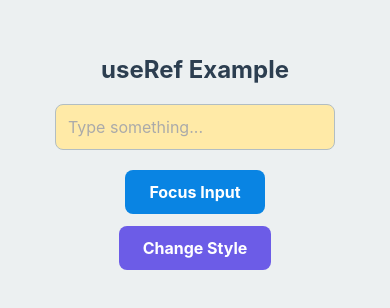
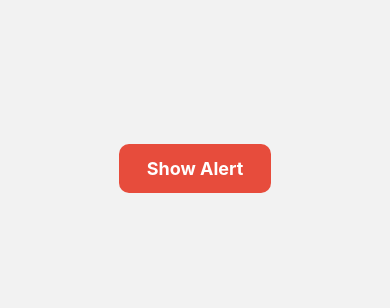
Before and after one commit to TayyabHussain03/react_native_cli_batch2, a React Native app: screen / in a window 390 px wide. Shown: the part 254-562 px from the top of the page. Built offline with nearby package versions, Linux system fonts and the light colour scheme.

Commit message:
Alert and ModalBox

```diff
--- a/App.jsx
+++ b/App.jsx
@@ -18,6 +18,8 @@ import LoaderToggle from './src/components/LoaderToggle.jsx'
 import Presable from './src/components/Presable.jsx'
 import StatusBarComponent from './src/components/StatusBarComponent.jsx'
 import UseRefExample from './src/components/UseRefExample.jsx'
+import ModalDialogBox from './src/components/ModalDialogBox.jsx'
+import AlertExample from './src/components/AlertExample.jsx'
 
 const App = () => {
   return (
@@ -40,7 +42,9 @@ const App = () => {
       {/* <LoaderToggle/> */}
       {/* <Presable/> */}
       {/* <StatusBarComponent/> */}
-      <UseRefExample/>
+      {/* <UseRefExample/> */}
+      {/* <ModalDialogBox/> */}
+      <AlertExample/>
     </View>
   )
 }
--- /dev/null
+++ b/src/components/AlertExample.jsx
@@ -0,0 +1,59 @@
+import React from 'react';
+import { View, Text, TouchableOpacity, Alert, StyleSheet } from 'react-native';
+
+const AlertExample = () => {
+    const showAlert = () => {
+        Alert.alert(
+            'Delete Confirmation', // ✅ Title of the alert
+            'Are you sure you want to delete this item?', // ✅ Message body
+
+            // ✅ Array of buttons
+            [
+                {
+                    text: 'Cancel',
+                    onPress: () => console.log('Cancel Pressed'),
+                    style: 'cancel' // ✅ iOS-specific style for cancel button
+                },
+                {
+                    text: 'OK',
+                    onPress: () => console.log('OK Pressed')
+                }
+            ],
+
+            {
+                cancelable: false // ✅ Prevents alert from closing when tapping outside
+            }
+        );
+    };
+
+    return (
+        <View style={styles.container}>
+            <TouchableOpacity style={styles.button} onPress={showAlert}>
+                <Text style={styles.buttonText}>Show Alert</Text>
+            </TouchableOpacity>
+        </View>
+    );
+};
+
+export default AlertExample;
+
+const styles = StyleSheet.create({
+    container: {
+        flex: 1,
+        justifyContent: 'center',
+        alignItems: 'center',
+        backgroundColor: '#f2f2f2'
+    },
+    button: {
+        backgroundColor: '#e74c3c',
+        paddingVertical: 14,
+        paddingHorizontal: 28,
+        borderRadius: 10,
+        elevation: 3
+    },
+    buttonText: {
+        color: '#fff',
+        fontSize: 18,
+        fontWeight: 'bold'
+    }
+});
--- /dev/null
+++ b/src/components/ModalDialogBox.jsx
@@ -0,0 +1,95 @@
+import React, { useState } from 'react';
+import { View, Text, Modal, TouchableOpacity, StyleSheet } from 'react-native';
+
+const ModalDialogBox = () => {
+  const [modalVisible, setModalVisible] = useState(false);
+
+  return (
+    <View style={styles.container}>
+      {/* ✅ Button to show modal */}
+      <TouchableOpacity style={styles.openButton} onPress={() => setModalVisible(true)}>
+        <Text style={styles.buttonText}>Show Modal</Text>
+      </TouchableOpacity>
+
+      {/* ✅ Modal Component */}
+      <Modal
+        visible={modalVisible} // ✅ Controls modal visibility
+        transparent={true}     // ✅ Allows background to be semi-transparent
+        animationType="fade"  // ✅ Transition effect: 'slide', 'fade', or 'none'
+        onRequestClose={() => {
+          // ✅ Required for Android back button behavior
+          setModalVisible(false);
+        }}
+      >
+        {/* ✅ Modal content wrapper */}
+        <View style={styles.modalOverlay}>
+          <View style={styles.modalBox}>
+            <Text style={styles.modalTitle}>Modal Dialog</Text>
+            <Text style={styles.modalMessage}>This is a beautifully styled modal box.</Text>
+
+            {/* ✅ Close button inside modal */}
+            <TouchableOpacity style={styles.closeButton} onPress={() => setModalVisible(false)}>
+              <Text style={styles.buttonText}>Close Modal</Text>
+            </TouchableOpacity>
+          </View>
+        </View>
+      </Modal>
+    </View>
+  );
+};
+
+export default ModalDialogBox;
+
+const styles = StyleSheet.create({
+    container: {
+      flex: 1,
+      justifyContent: 'center',
+      alignItems: 'center',
+      backgroundColor: '#ecf0f1'
+    },
+    openButton: {
+      backgroundColor: '#6c5ce7',
+      paddingVertical: 14,
+      paddingHorizontal: 28,
+      borderRadius: 10,
+      elevation: 3
+    },
+    closeButton: {
+      backgroundColor: '#d63031',
+      paddingVertical: 12,
+      paddingHorizontal: 24,
+      borderRadius: 8,
+      marginTop: 20
+    },
+    buttonText: {
+      color: '#fff',
+      fontSize: 16,
+      fontWeight: 'bold',
+      textAlign: 'center'
+    },
+    modalOverlay: {
+      flex: 1,
+      backgroundColor: 'rgba(0,0,0,0.5)', // ✅ Semi-transparent background
+      justifyContent: 'center',
+      alignItems: 'center'
+    },
+    modalBox: {
+      backgroundColor: '#fff',
+      borderRadius: 12,
+      padding: 24,
+      width: '80%',
+      elevation: 5
+    },
+    modalTitle: {
+      fontSize: 22,
+      fontWeight: 'bold',
+      marginBottom: 10,
+      color: '#2c3e50',
+      textAlign: 'center'
+    },
+    modalMessage: {
+      fontSize: 16,
+      color: '#636e72',
+      textAlign: 'center'
+    }
+  });
```
